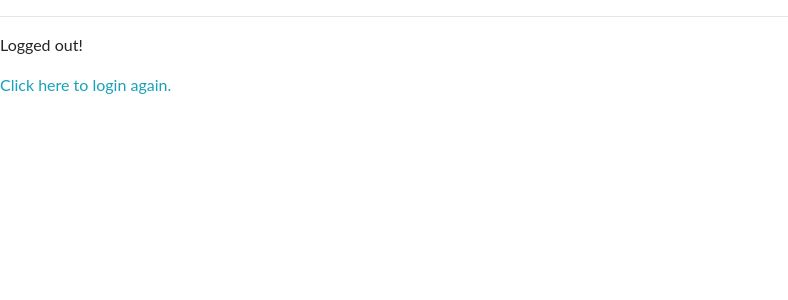
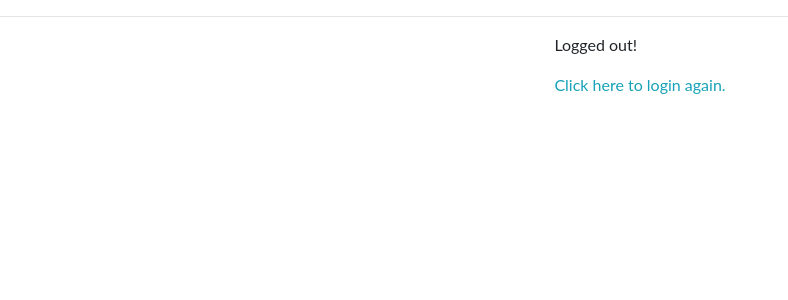
Before and after one commit to AveryBuescher/CapstoneProject-Team2, a Django app: page /accounts/logout/ in a window 1280 px wide. Shown: the top 300 px of the page, without its empty margins (0-788 px from the left). Run offline with Django 3.2, Linux system fonts and the light colour scheme; some libraries are stand-ins or nearby versions.

Commit message:
Fixed logout page

```diff
--- a/cal/templates/registration/logged_out.html
+++ b/cal/templates/registration/logged_out.html
@@ -1,6 +1,10 @@
 {% extends "cal/base.html" %}
 
 {% block content %}
+    <div style="text-align: center;">
+    <div style="display:inline-block; text-align: left;">
   <p>Logged out!</p>
   <a href="{% url 'login'%}">Click here to login again.</a>
+    </div>
+    </div>
 {% endblock %}
```
